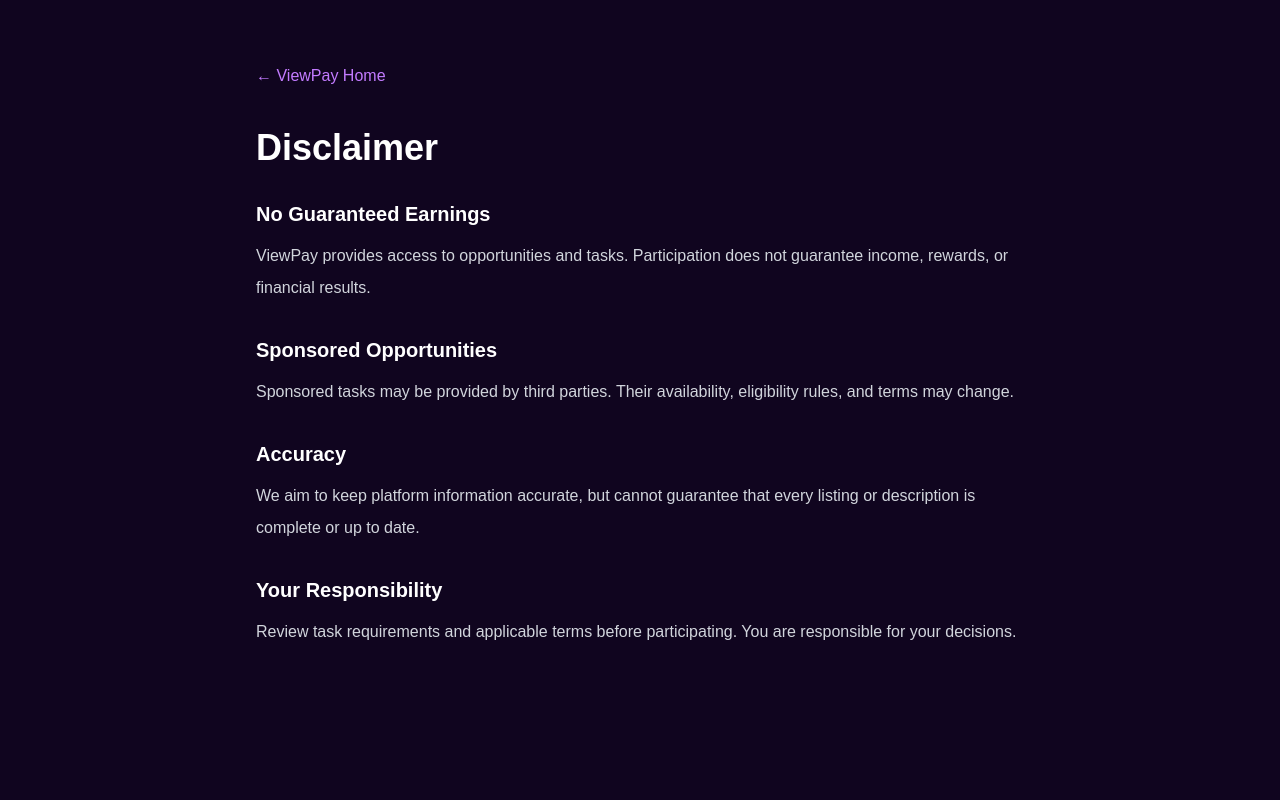
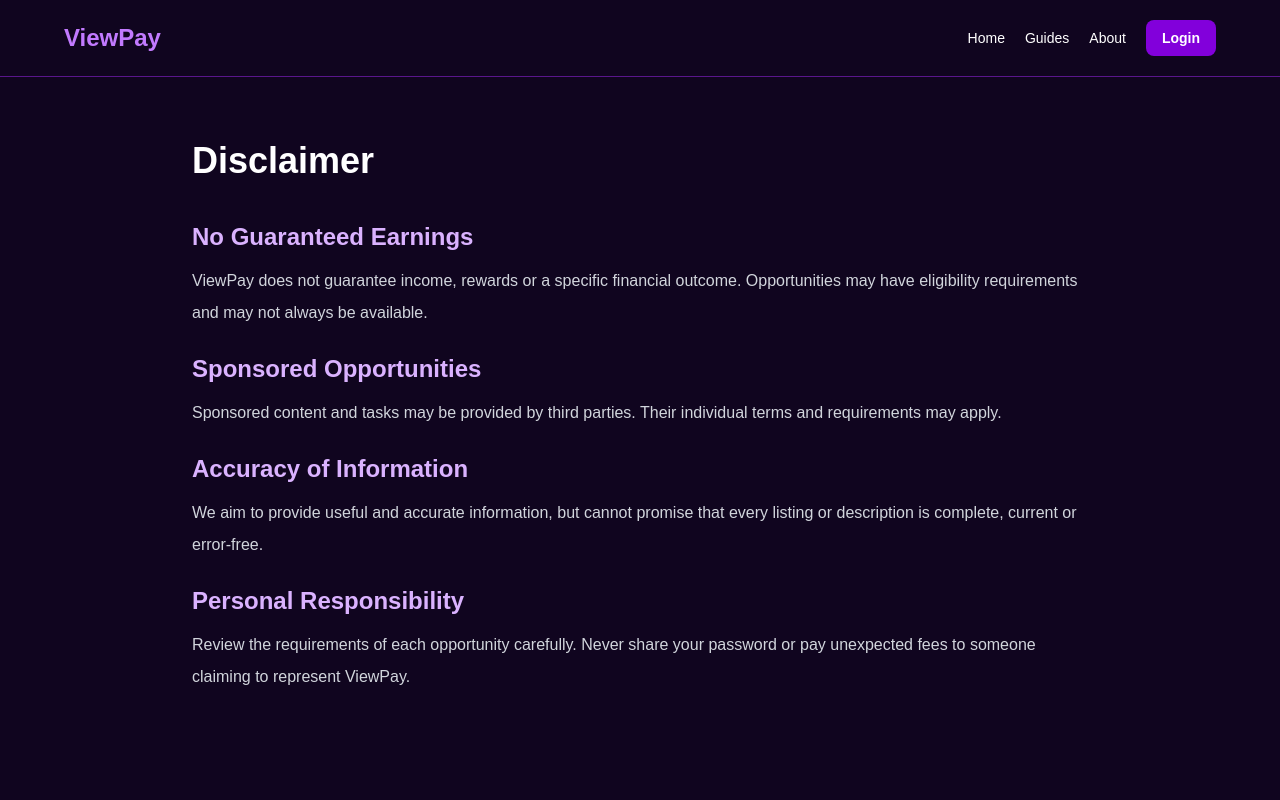
Before and after one commit to mwendaemmanuel212-lang/VIEW-PAY, a Next.js app: page /disclaimer in a window 1280 px wide. Shown: the top 800 px of the page. Built offline with nearby package versions, Linux system fonts and the light colour scheme.

Commit message:
Refactor DisclaimerPage layout and content
Refactor DisclaimerPage to use SiteHeader and SiteFooter components. Update section headings and content for clarity and consistency.

```diff
--- a/src/app/disclaimer/page.tsx
+++ b/src/app/disclaimer/page.tsx
@@ -1,38 +1,62 @@
 
-import Link from "next/link";
+import SiteHeader from "@/components/site-header";
+import SiteFooter from "@/components/site-footer";
 
 export default function DisclaimerPage() {
   return (
-    <main className="min-h-screen bg-[#10051f] px-6 py-16 text-white">
-      <div className="mx-auto max-w-3xl">
-        <Link href="/" className="text-purple-400">← ViewPay Home</Link>
-        <h1 className="mt-10 text-4xl font-bold">Disclaimer</h1>
+    <>
+      <SiteHeader />
+      <main className="min-h-screen bg-[#10051f] px-6 py-16 text-white">
+        <article className="mx-auto max-w-4xl">
+          <h1 className="text-4xl font-bold">Disclaimer</h1>
 
-        <h2 className="mt-8 text-xl font-semibold">No Guaranteed Earnings</h2>
-        <p className="mt-3 leading-8 text-gray-300">
-          ViewPay provides access to opportunities and tasks. Participation
-          does not guarantee income, rewards, or financial results.
-        </p>
+          <section className="mt-10 space-y-6 leading-8 text-gray-300">
+            <div>
+              <h2 className="text-2xl font-bold text-purple-300">
+                No Guaranteed Earnings
+              </h2>
+              <p className="mt-3">
+                ViewPay does not guarantee income, rewards or a specific
+                financial outcome. Opportunities may have eligibility
+                requirements and may not always be available.
+              </p>
+            </div>
 
-        <h2 className="mt-8 text-xl font-semibold">Sponsored Opportunities</h2>
-        <p className="mt-3 leading-8 text-gray-300">
-          Sponsored tasks may be provided by third parties. Their
-          availability, eligibility rules, and terms may change.
-        </p>
+            <div>
+              <h2 className="text-2xl font-bold text-purple-300">
+                Sponsored Opportunities
+              </h2>
+              <p className="mt-3">
+                Sponsored content and tasks may be provided by third
+                parties. Their individual terms and requirements may apply.
+              </p>
+            </div>
 
-        <h2 className="mt-8 text-xl font-semibold">Accuracy</h2>
-        <p className="mt-3 leading-8 text-gray-300">
-          We aim to keep platform information accurate, but cannot
-          guarantee that every listing or description is complete
-          or up to date.
-        </p>
+            <div>
+              <h2 className="text-2xl font-bold text-purple-300">
+                Accuracy of Information
+              </h2>
+              <p className="mt-3">
+                We aim to provide useful and accurate information, but
+                cannot promise that every listing or description is
+                complete, current or error-free.
+              </p>
+            </div>
 
-        <h2 className="mt-8 text-xl font-semibold">Your Responsibility</h2>
-        <p className="mt-3 leading-8 text-gray-300">
-          Review task requirements and applicable terms before
-          participating. You are responsible for your decisions.
-        </p>
-      </div>
-    </main>
+            <div>
+              <h2 className="text-2xl font-bold text-purple-300">
+                Personal Responsibility
+              </h2>
+              <p className="mt-3">
+                Review the requirements of each opportunity carefully.
+                Never share your password or pay unexpected fees to
+                someone claiming to represent ViewPay.
+              </p>
+            </div>
+          </section>
+        </article>
+      </main>
+      <SiteFooter />
+    </>
   );
 }
```
